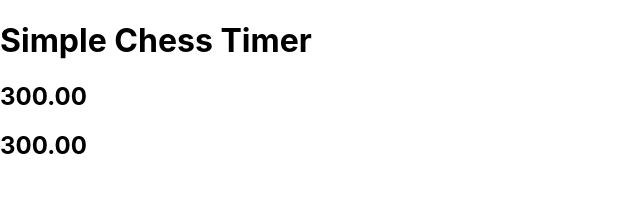
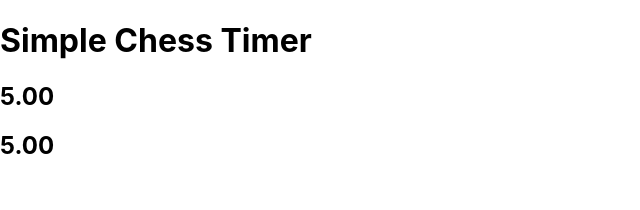
Before and after one commit to the-witch-king/chess-clock, a React (Create React App) app: page / in a window 1280 px wide. Shown: the top 210 px of the page, without its empty margins (0-640 px from the left). Built offline with nearby package versions, Linux system fonts and the light colour scheme.

Commit message:
Stop at 0

```diff
--- a/src/App.tsx
+++ b/src/App.tsx
@@ -13,8 +13,8 @@ import {
 
 function App() {
     const [state, setState] = useState<TimerState>([
-        initializeTimer(300, FIRST_TIMER),
-        initializeTimer(300, SECOND_TIMER),
+        initializeTimer(5, FIRST_TIMER),
+        initializeTimer(5, SECOND_TIMER),
     ])
 
     const [intervalReference, setIntervalReference] = useState<IntervalState>({
--- a/src/components/timer-display.tsx
+++ b/src/components/timer-display.tsx
@@ -10,6 +10,8 @@ export const TimerDisplay = ({
     onClick,
 }: TimerDisplayProps): JSX.Element => (
     <h2 onClick={onClick}>
-        {timeToDisplay ? timeToDisplay.toFixed(DECIMAL_PLACES) : ' - '}
+        {timeToDisplay === 0 || timeToDisplay
+            ? timeToDisplay.toFixed(DECIMAL_PLACES)
+            : ' - '}
     </h2>
 )
--- a/src/timer.ts
+++ b/src/timer.ts
@@ -50,10 +50,11 @@ export const toggleTimers = (
         const now = new Date()
         const delta =
             Math.floor(now.getTime() - timerToStart.lastTick.getTime()) / 1000
+        const newRemainingTime = timerToStart.timeRemaining - delta
 
         setState(() => [
             {
-                timeRemaining: timerToStart.timeRemaining - delta,
+                timeRemaining: newRemainingTime,
                 lastTick: now,
                 id: timerToStart.id,
             },
@@ -63,6 +64,10 @@ export const toggleTimers = (
                 id: timerToStop.id,
             },
         ])
+
+        if (newRemainingTime <= 0) {
+            clearInterval(newIntervalReference)
+        }
     }, TICK_INTERVAL)
 
     setIntervalReference({
```
